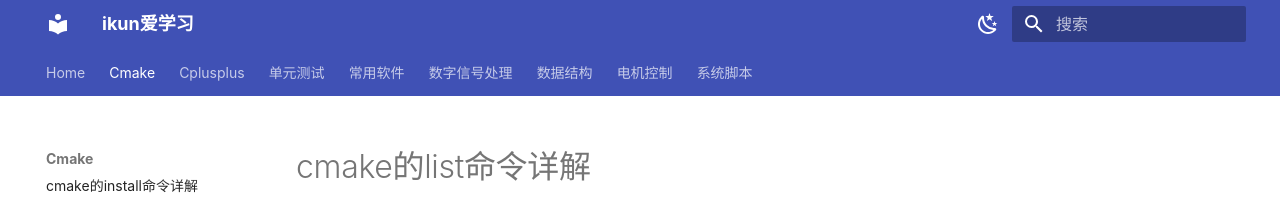
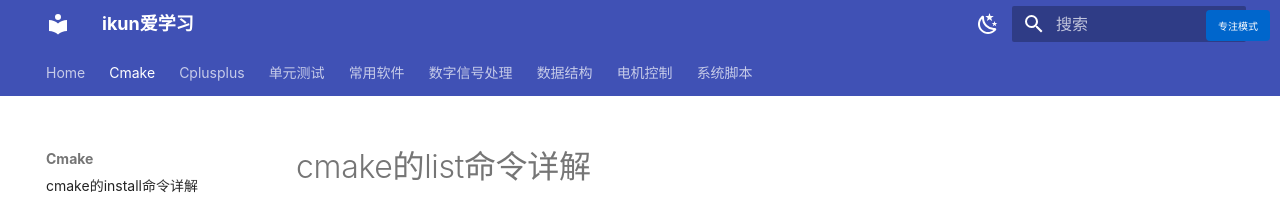
Before and after one commit to SuperIkunFan/SuperIkunFan.github.io, an MkDocs documentation site: the page built from docs/cmake/2024-09-05-cmake的list命令.md, in a window 1280 px wide. Shown: the top 200 px of the page. Built offline with MkDocs 1.6.1 and Material for MkDocs 9.7.7, drawn with Linux system fonts in a browser that asks for light colours; some web fonts are replaced.

Commit message:
修改配置

```diff
--- a/mkdocs.yml
+++ b/mkdocs.yml
@@ -48,8 +48,8 @@ extra_javascript:
   - https://polyfill.io/v3/polyfill.min.js?features=es6
   - https://cdn.jsdelivr.net/npm/mathjax@3/es5/tex-mml-chtml.js
   - https://cdn.jsdelivr.net/npm/mermaid@10/dist/mermaid.min.js
-  # - assets/javascripts/focus-mode.js
+  - assets/javascripts/focus-mode.js
 
 extra_css:
-  - stylesheets/extra.css
+  # - stylesheets/extra.css
 # ---------------------end--------------------------
```
